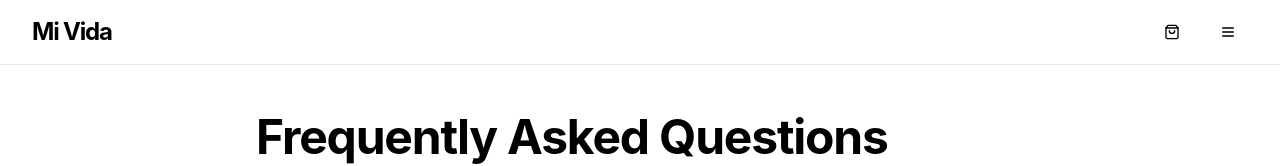
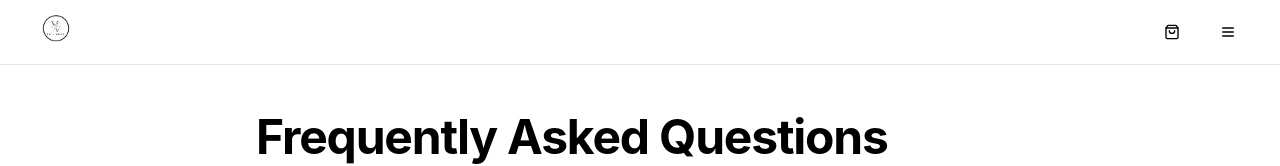
Before and after one commit to kumnkan/mividaclothingbrand-4973bf1e, a React (Vite) app: page /faq in a window 1280 px wide. Shown: the top 166 px of the page. Built offline with nearby package versions, Linux system fonts and the light colour scheme.

Commit message:
Update logo

```diff
--- a/src/components/Navigation.tsx
+++ b/src/components/Navigation.tsx
@@ -2,6 +2,7 @@ import { useState } from "react";
 import { Link } from "react-router-dom";
 import { Menu, X, ShoppingBag, ChevronDown } from "lucide-react";
 import { Button } from "@/components/ui/button";
+import logo from "@/assets/mi-vida-logo.png";
 
 const Navigation = () => {
   const [isMenuOpen, setIsMenuOpen] = useState(false);
@@ -12,8 +13,8 @@ const Navigation = () => {
       <nav className="container-custom">
         <div className="flex items-center justify-between h-16">
           {/* Logo */}
-          <Link to="/" className="text-2xl font-bold tracking-tighter">
-            Mi Vida
+          <Link to="/" className="flex items-center">
+            <img src={logo} alt="Mi Vida" className="h-12 w-12" />
           </Link>
 
           {/* Right Side Actions */}
```
Also changed, not shown: src/assets/mi-vida-logo.png (added).
